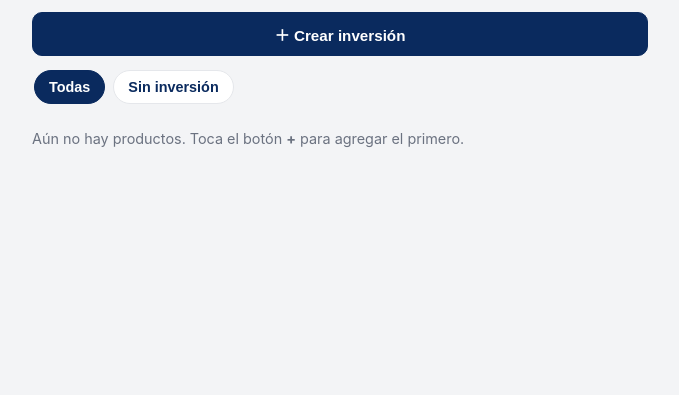
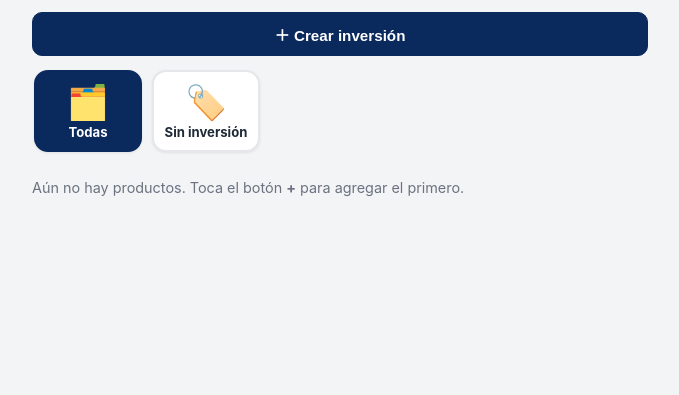
Before and after one commit to cruzjosue1999/importaciones-puerto-castilla, a Flask app: page / in a window 1280 px wide. Shown: the part 70-465 px from the top of the page, without its empty margins (300-979 px from the left). Run offline with Flask 3, Linux system fonts and the light colour scheme; data that the repository does not hold is empty.

Commit message:
Selector de inversion como icono de caja: caja-box con icono, nombre y conteo en Productos y Gastos; sw v9

```diff
--- a/static/app.js
+++ b/static/app.js
@@ -119,23 +119,33 @@
     });
   }
 
-  /* Una sola inversión seleccionada manda en toda la app: los chips de
-     Productos y de Gastos comparten la selección; productos, gastos,
-     formularios, hoja y gráficas la siguen. */
+  /* Una sola inversión seleccionada manda en toda la app: las cajas con
+     icono de Productos y de Gastos comparten la selección; al tocar una
+     caja se muestran sus productos, fotos, gastos, gráficas y hoja. */
   function renderChips() {
-    var h = '<button class="chip' + (productFilter === 'all' ? ' active' : '') + '" data-f="all">Todas</button>';
-    h += cajasCache.map(function (c) {
-      return '<button class="chip' + (String(productFilter) === String(c.id) ? ' active' : '') +
-        '" data-f="' + c.id + '">📁 ' + escapeHtml(c.name) + '</button>';
+    var boxes = [{ f: 'all', icon: '🗂️', name: 'Todas', sub: '' }];
+    cajasCache.forEach(function (c) {
+      boxes.push({
+        f: String(c.id), icon: '📦', name: c.name,
+        sub: c.n_products + ' prod.'
+      });
+    });
+    boxes.push({ f: 'none', icon: '🏷️', name: 'Sin inversión', sub: '' });
+    var h = boxes.map(function (b) {
+      return '<button class="caja-box' + (String(productFilter) === b.f ? ' active' : '') +
+        '" data-f="' + b.f + '">' +
+        '<span class="caja-box-icon" aria-hidden="true">' + b.icon + '</span>' +
+        '<span class="caja-box-name">' + escapeHtml(b.name) + '</span>' +
+        (b.sub ? '<span class="caja-box-sub">' + escapeHtml(b.sub) + '</span>' : '') +
+        '</button>';
     }).join('');
-    h += '<button class="chip' + (productFilter === 'none' ? ' active' : '') + '" data-f="none">Sin inversión</button>';
     ['caja-chips', 'expense-chips'].forEach(function (boxId) {
       var box = $(boxId);
       if (!box) return;
       box.innerHTML = h;
-      box.querySelectorAll('.chip').forEach(function (b) {
-        b.addEventListener('click', function () {
-          productFilter = b.getAttribute('data-f');
+      box.querySelectorAll('.caja-box').forEach(function (btn) {
+        btn.addEventListener('click', function () {
+          productFilter = btn.getAttribute('data-f');
           renderChips();
           followInvestment(productFilter);
           loadProducts();
--- a/static/style.css
+++ b/static/style.css
@@ -222,3 +222,22 @@ table.sheet tr.grand td { background: #e0e7ff; }
   animation: ptr-spin .7s linear infinite;
 }
 @keyframes ptr-spin { to { transform: rotate(360deg); } }
+
+/* Selector de inversión: icono de caja por cada carpeta creada */
+.caja-boxes { display: flex; gap: 10px; overflow-x: auto; padding: 4px 2px 12px; -webkit-overflow-scrolling: touch; }
+.caja-box {
+  flex: 0 0 auto; width: 108px;
+  display: flex; flex-direction: column; align-items: center; gap: 3px;
+  padding: 12px 8px 10px; border-radius: var(--radius);
+  background: var(--card); border: 2px solid var(--border);
+  font: inherit; color: var(--text); cursor: pointer;
+  box-shadow: 0 1px 3px rgba(0,0,0,.08);
+}
+.caja-box-icon { font-size: 2.1rem; line-height: 1.1; }
+.caja-box-name {
+  font-weight: 700; font-size: .82rem; text-align: center; line-height: 1.25;
+  overflow: hidden; display: -webkit-box; -webkit-line-clamp: 2; -webkit-box-orient: vertical;
+}
+.caja-box-sub { font-size: .72rem; color: var(--muted); }
+.caja-box.active { background: var(--navy); border-color: var(--navy); color: #fff; }
+.caja-box.active .caja-box-sub { color: #cbd5e1; }
--- a/templates/index.html
+++ b/templates/index.html
@@ -32,7 +32,7 @@
         <button type="button" id="inv-cancel" class="btn">Cancelar</button>
       </div>
     </div>
-    <div id="caja-chips" class="chips"></div>
+    <div id="caja-chips" class="caja-boxes"></div>
     <div id="product-list" class="cards"></div>
     <p id="no-products" class="hint hidden">Aún no hay productos. Toca el botón <strong>+</strong> para agregar el primero.</p>
   </section>
@@ -107,7 +107,7 @@
         <button type="button" id="caja-cancel" class="btn hidden">Cancelar</button>
       </div>
     </div>
-    <div id="expense-chips" class="chips"></div>
+    <div id="expense-chips" class="caja-boxes"></div>
     <div id="expense-list" class="cards"></div>
     <form id="add-expense-form" class="form">
       <h3>Agregar gasto</h3>
```
